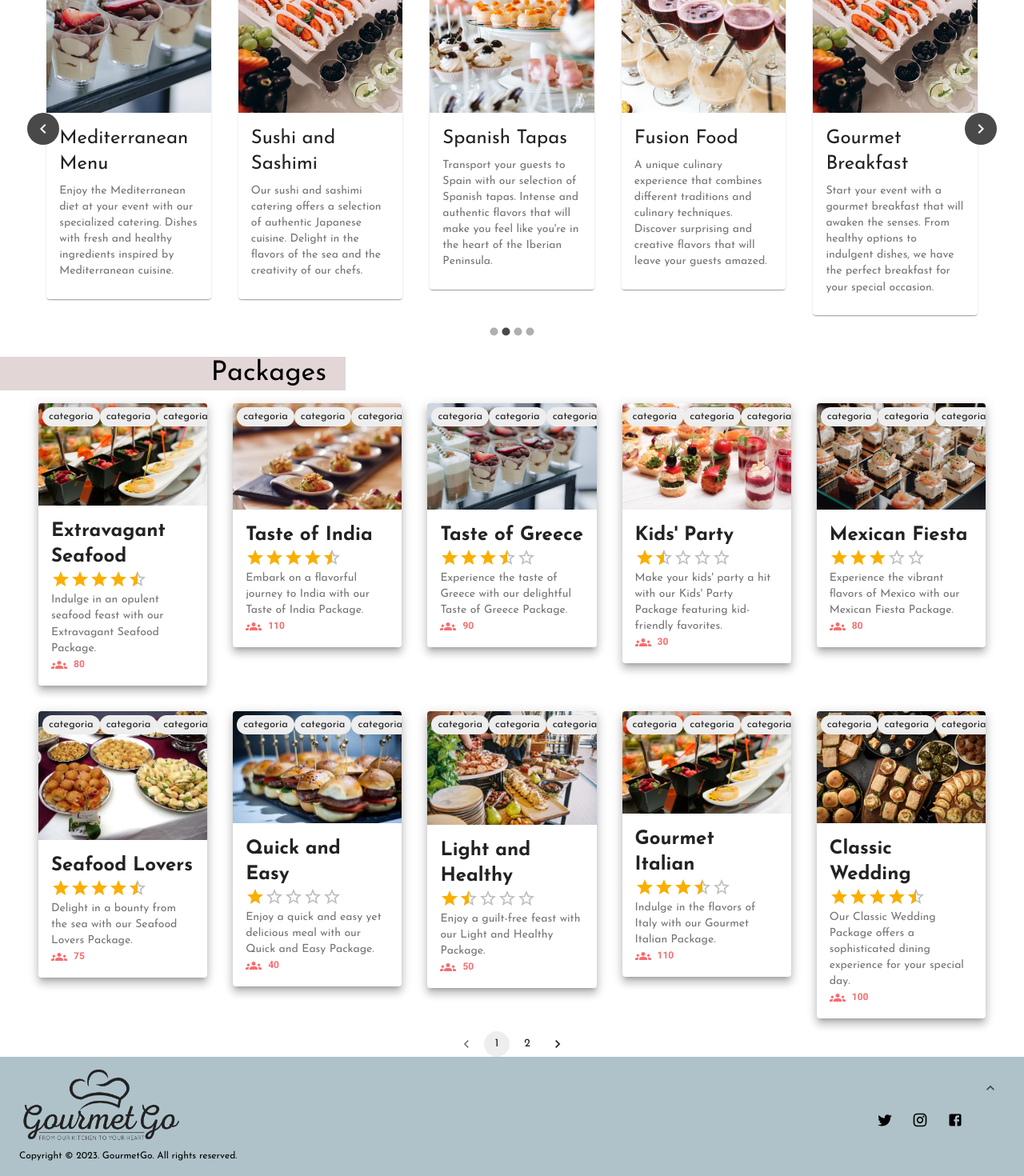
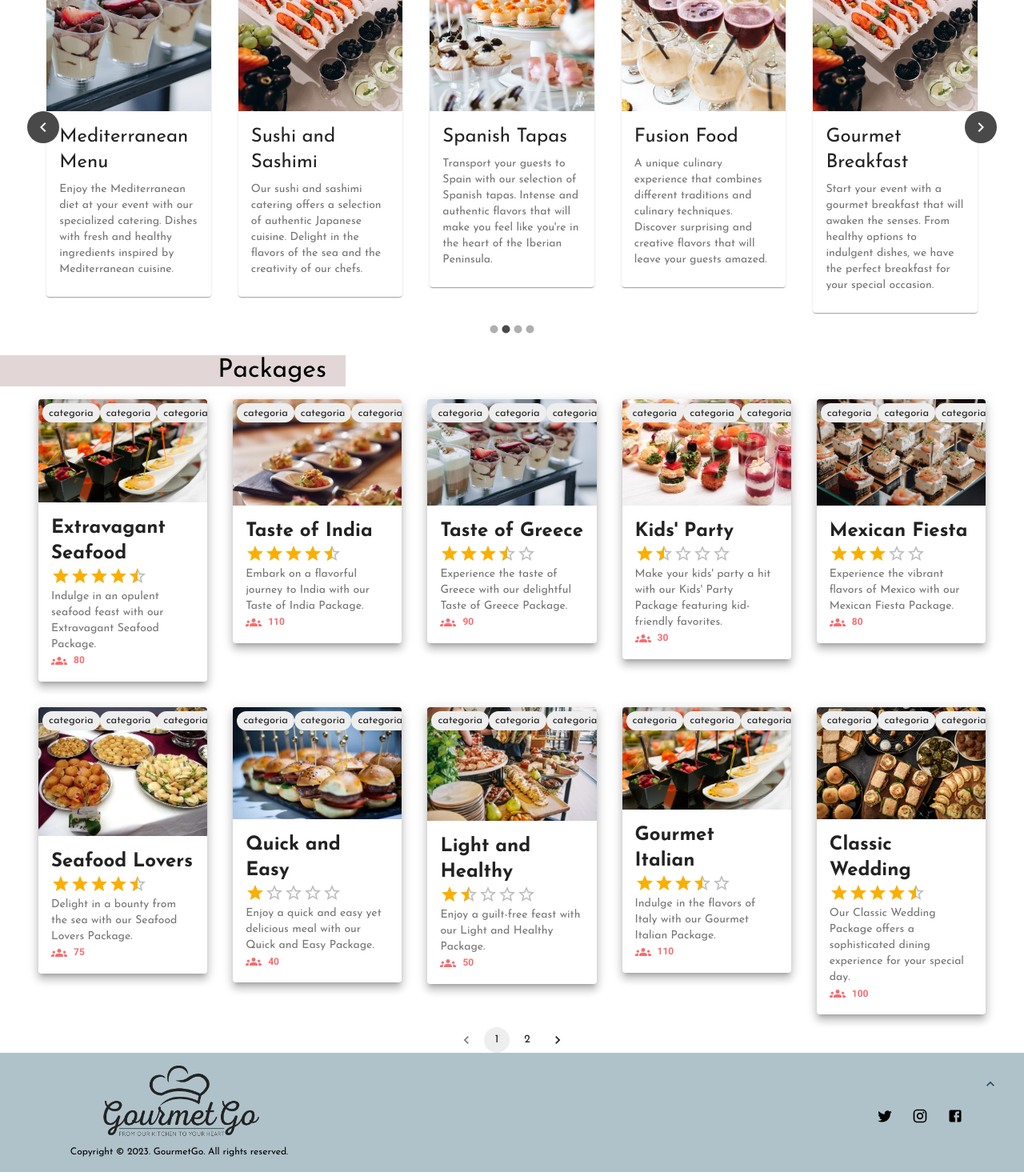
Before and after one commit to josedleonett/GourmetGo, a React (Vite) app in the folder FrontEnd/: page / in a window 1280 px wide. Shown: the part 914-2384 px from the top of the page at 80% size. Built offline with nearby package versions, Linux system fonts and the light colour scheme.

Commit message:
se agregaron las correcciones

```diff
--- a/FrontEnd/src/display/FooterDisplay.jsx
+++ b/FrontEnd/src/display/FooterDisplay.jsx
@@ -29,11 +29,14 @@ const FooterDisplay = () => {
           sx={{ height: "100%" }}
           spacing={2}
         >
-          <Grid item>
-            <Box component="img" src={companyLogo.grayColor} alt="GourmetGo-logo" maxWidth={"200px"}/>
-            {/* <Typography variant="h5" color="initial" sx={{ marginBottom: 1 }}>
-              GOURMETGO
-            </Typography> */}
+          <Grid item xs={12} sm={6} md={4} textAlign="center">
+            <Box
+              component="img"
+              src={companyLogo.grayColor}
+              alt="GourmetGo-logo"
+              maxWidth={"200px"}
+              sx={{ margin: "0 auto" }}
+            />
             <Typography
               variant="body2"
               sx={{ fontSize: "12px", marginBottom: 1 }}
@@ -41,8 +44,13 @@ const FooterDisplay = () => {
               Copyright © 2023. GourmetGo. All rights reserved.
             </Typography>
           </Grid>
-          <Grid item>
-            <Grid container alignItems="center" spacing={1}>
+          <Grid item xs={12} sm={6} md={8}>
+            <Grid
+              container
+              alignItems="center"
+              spacing={1}
+              justifyContent={{ xs: "center", sm: "flex-end" }}
+            >
               <Grid item>
                 <IconButton
                   href="https://twitter.com/"
--- a/FrontEnd/src/display/HeaderDisplay.jsx
+++ b/FrontEnd/src/display/HeaderDisplay.jsx
@@ -6,6 +6,7 @@ import Button from "@mui/material/Button";
 import Container from "@mui/material/Container";
 import "./HeaderDisplay.css"
 import TextField from '@mui/material/TextField';
+import { Link } from "react-router-dom";
 
 import {
   Box,
@@ -17,6 +18,7 @@ import {
   ListItem,
   ListItemText,
   styled,
+  Hidden
 } from "@mui/material";
 import MenuIcon from "@mui/icons-material/Menu";
 import { companyLogo } from "../utils/theme";
@@ -91,7 +93,9 @@ const HeaderDisplay = ({ props }) => {
             {/* <Typography variant="body1" color="initial">
               GOURMETGO
             </Typography> */}
-            <Box component="img" src={companyLogo.grayColor} alt="GourmetGo-logo" maxHeight={"50px"}/>
+            <Link to="/">
+              <Box component="img" src={companyLogo.grayColor} alt="GourmetGo-logo" maxHeight={"50px"} />
+            </Link>
             <Tabs
               variant="fullWidth"
               centered
@@ -142,6 +146,7 @@ const HeaderDisplay = ({ props }) => {
           </Toolbar>
         </Container>
       </AppBar>
+      <Hidden mdDown>
       <Box marginTop={`${headerHeight / 200000}px`}
   style={{
     transition: "margin 0.3s ease-out", // Añade una transición suave cuando cambia la posición
@@ -171,6 +176,7 @@ const HeaderDisplay = ({ props }) => {
         </div>
         {/* Contenido adicional que desees colocar debajo de la imagen */}
       </Box>
+      </Hidden>
       {/* <Box
         width="100%"
         height="10vw"
--- a/FrontEnd/src/display/HomeDisplay.jsx
+++ b/FrontEnd/src/display/HomeDisplay.jsx
@@ -2,7 +2,7 @@ import * as React from "react";
 import Paper from "@mui/material/Paper";
 import Box from "@mui/material/Box";
 import Typography from "@mui/material/Typography";
-import { Container, Grid } from "@mui/material";
+import { Container, Grid, useTheme, useMediaQuery } from "@mui/material";
 import CardContainer from "../container/CardContainer";
 import CardProductGridContainer from "../container/CardProductGridContainer";
 import Carousel from "react-material-ui-carousel";
@@ -12,6 +12,8 @@ import CarouselCategoryContainer from "../container/CarouselCategoryContainer";
 import SearchBannerContainer from "../container/SearchBannerContainer";
 
 const HomeDisplay = ({ props }) => {
+  const theme = useTheme();
+  const isSmallScreen = useMediaQuery(theme.breakpoints.down("sm"));
   return (
     <>
       <SearchBannerContainer filterList={categories} />
@@ -25,6 +27,7 @@ const HomeDisplay = ({ props }) => {
           paddingX={3}
           maxWidth="30vw"
           textAlign="right"
+          sx={{ fontSize: isSmallScreen ? "1.5rem" : "2rem" }}
         >
           Categories
         </Typography>
@@ -42,6 +45,7 @@ const HomeDisplay = ({ props }) => {
           paddingX={3}
           maxWidth="30vw"
           textAlign="right"
+          sx={{ fontSize: isSmallScreen ? "1.5rem" : "2rem" }}
         >
           Packages
         </Typography>
```
